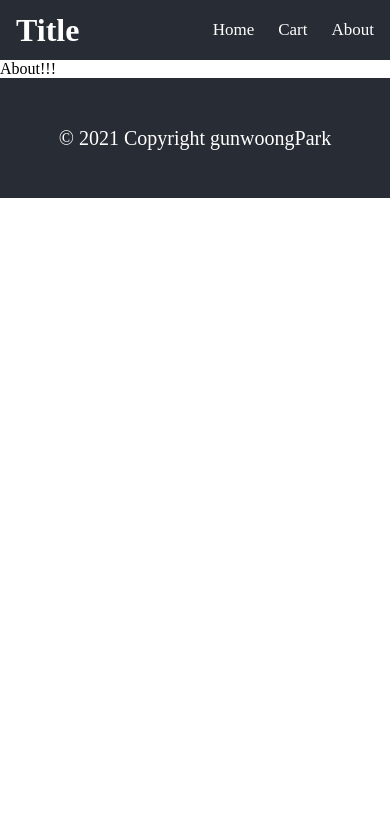
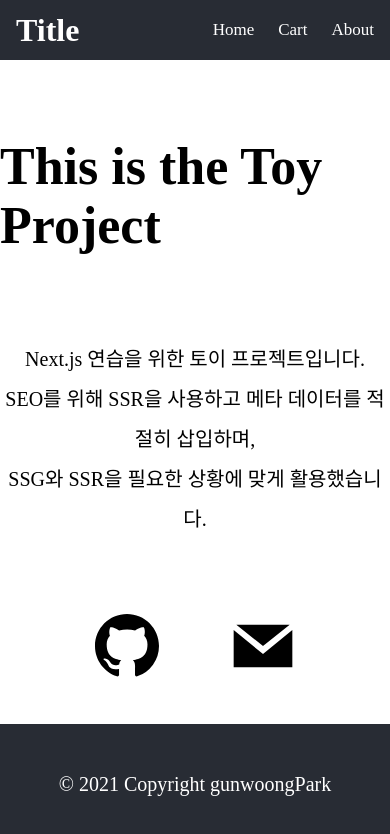
Before and after one commit to gunwoongPark/Hit-Next, a Next.js app: page /about in a window 390 px wide. Shown: the top 834 px of the page. Built offline with nearby package versions, Linux system fonts and the light colour scheme.

Commit message:
About 페이지 구현 및 path에 따른 반응형 footer

```diff
--- a/package.json
+++ b/package.json
@@ -21,6 +21,7 @@
     "next": "12.0.1",
     "react": "17.0.2",
     "react-dom": "17.0.2",
+    "react-icons": "^4.3.1",
     "styled-components": "^5.3.3"
   },
   "devDependencies": {
--- a/pages/about.tsx
+++ b/pages/about.tsx
@@ -1,5 +1,32 @@
 import React from 'react';
+import Head from 'next/head';
+import { Container, Title, Contents, IconContainer } from './styles/about';
+import { BsGithub } from 'react-icons/bs';
+import { GrMail } from 'react-icons/gr';
 
 export default function About() {
-  return <>About!!!</>;
+  const contentsTxt = `Next.js 연습을 위한 토이 프로젝트입니다.
+  SEO를 위해 SSR을 사용하고 메타 데이터를 적절히 삽입하며,
+  SSG와 SSR을 필요한 상황에 맞게 활용했습니다.`;
+  return (
+    <>
+      <Head>
+        <title>ABOUT</title>
+        <meta name="description" content="This is About page" />
+      </Head>
+
+      <Container>
+        <Title>This is the Toy Project</Title>
+        <Contents>{contentsTxt}</Contents>
+        <IconContainer>
+          <a href="https://github.com/gunwoongPark/Hit-Next">
+            <BsGithub fontSize="64px" />
+          </a>
+          <a href="mailto:bung1438@gmail.com">
+            <GrMail fontSize="64px" />
+          </a>
+        </IconContainer>
+      </Container>
+    </>
+  );
 }
--- /dev/null
+++ b/pages/styles/about.tsx
@@ -0,0 +1,29 @@
+import styled from 'styled-components';
+
+export const Container = styled.div`
+  width: 100%;
+  height: calc(100vh - 120px - 60px);
+  display: flex;
+  flex-direction: column;
+  align-items: center;
+  justify-content: center;
+`;
+
+export const Title = styled.h1`
+  font-size: 52px;
+`;
+
+export const Contents = styled.p`
+  white-space: pre-line;
+  text-align: center;
+  font-size: 20px;
+  margin: 50px 0 0 0;
+  line-height: 2;
+`;
+
+export const IconContainer = styled.div`
+  display: flex;
+  justify-content: space-between;
+  margin: 75px 0 0 0;
+  width: 200px;
+`;
--- a/src/components/Footer.tsx
+++ b/src/components/Footer.tsx
@@ -1,6 +1,8 @@
 import React from 'react';
 import { Container } from '../styles/Footer';
+import { NextRouter, useRouter } from 'next/router';
 
 export default function Footer() {
-  return <Container>© 2021 Copyright gunwoongPark</Container>;
+  const router: NextRouter = useRouter();
+  return <Container asPath={router.asPath}>© 2021 Copyright gunwoongPark</Container>;
 }
--- a/src/styles/Footer.tsx
+++ b/src/styles/Footer.tsx
@@ -1,13 +1,23 @@
-import styled from 'styled-components';
+import styled, { css } from 'styled-components';
 
+interface PropType {
+  asPath: string;
+}
 export const Container = styled.div`
+  ${(props: PropType) =>
+    props.asPath === '/'
+      ? css`
+          position: relative;
+        `
+      : css`
+          position: fixed;
+          bottom: 0;
+        `}
   width: 100%;
   height: 120px;
   background: #282c34;
   color: white;
-  position: relative;
   font-size: 1.25rem;
-  bottom: 0;
   display: flex;
   justify-content: center;
   align-items: center;
--- a/src/styles/Item.tsx
+++ b/src/styles/Item.tsx
@@ -5,8 +5,6 @@ export const Container = styled.div`
   align-items: center;
   height: calc(100vh - 120px - 60px);
 `;
-
-export const ItemImage = styled.img``;
 
 export const SubContainer = styled.div`
   width: 50%;
```
Also changed, not shown: src/components/Item.tsx (+2 -11 lines), 1 other file (tests, documents, lock files or other folders).
